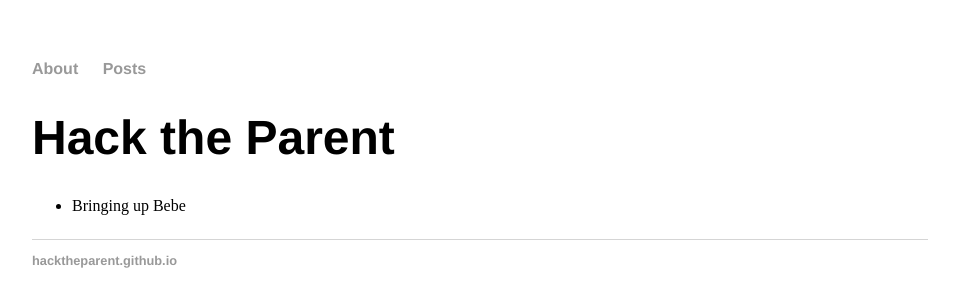
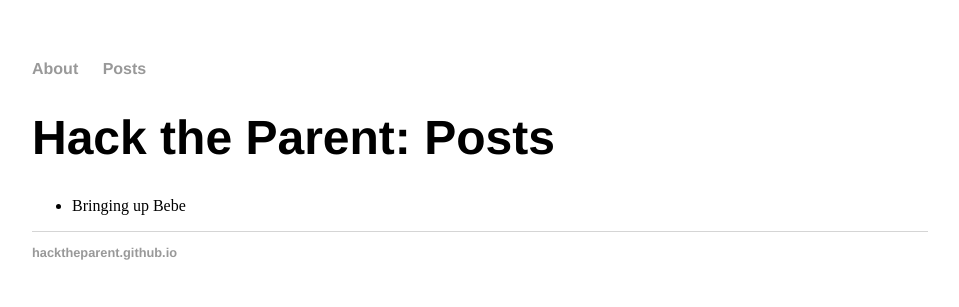
Before and after one commit to hacktheparent/hacktheparent.github.io, a Jekyll site: the page built from posts.html, in a window 1280 px wide. Shown: the top 307 px of the page, without its empty margins (160-1119 px from the left). Built offline with Jekyll 4.4.1, drawn with Linux system fonts in a browser that asks for light colours.

Commit message:
update posts.html

```diff
--- a/posts.html
+++ b/posts.html
@@ -3,10 +3,8 @@ layout: default
 title: Hack the Parent
 ---
 <div class="blurb">
-	<h1>Hack the Parent</h1>
-	<p>
+	<h1>Hack the Parent: Posts</h1>
 		<ul>
 		<li>Bringing up Bebe</li>
 		</ul>
-</p>
 </div><!-- /.blurb -->
```
